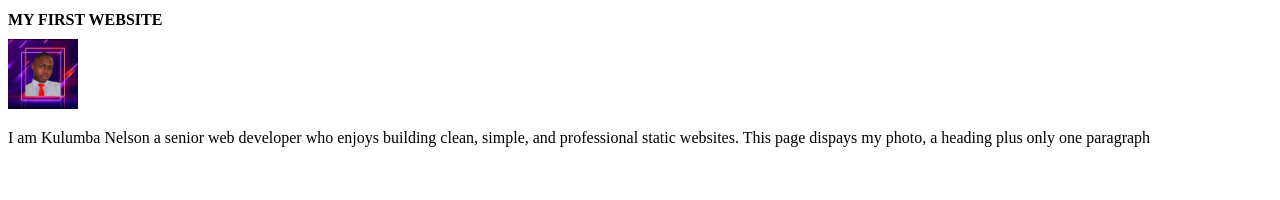
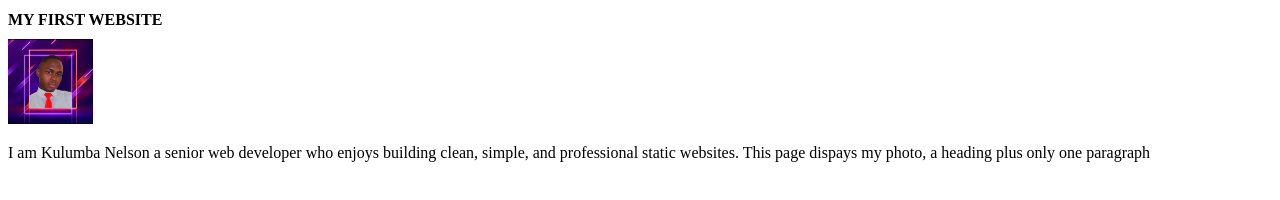
Before and after one commit to Kulumbanelson12345/Asiignment1, a plain HTML site: page index.html in a window 1280 px wide. Drawn offline with Linux system fonts and the light colour scheme.

Commit message:
Update index.html

```diff
--- a/index.html
+++ b/index.html
@@ -10,7 +10,7 @@
 
     <h1 style="font-size: 16px;">MY FIRST WEBSITE</h1>
 
-    <img src="nelly.jpeg" alt="This is an image of me" width="70px">
+    <img src="nelly.jpeg" alt="This is an image of me" width="85px">
 
     <p style="font-size: 16px;">
         I am Kulumba Nelson a senior web developer who enjoys building clean, simple,
```
